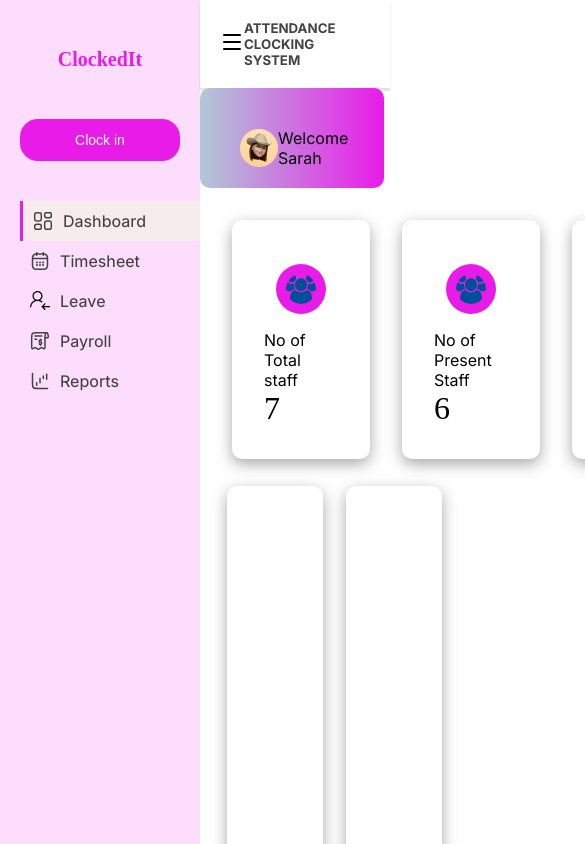
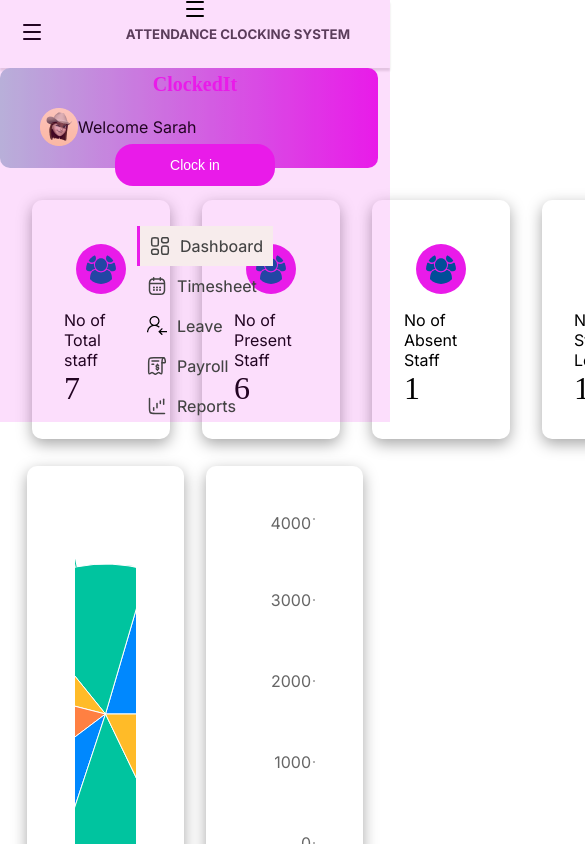
Before and after one commit to chidinmabnwaeze/AttendanceSystem, a React (Vite) app: page /dashboard in a window 390 px wide. Shown: the top 844 px of the page, 585 px wide, since content can reach past the window. Built offline with nearby package versions, Linux system fonts and the light colour scheme.

Commit message:
fixed styles for responsiveness

```diff
--- a/src/components/Sidebar.jsx
+++ b/src/components/Sidebar.jsx
@@ -1,4 +1,4 @@
-import React from "react";
+import React, { useState } from "react";
 import Logo from "../assets/Logo/clock logo.png";
 import Dash from "../assets/icons/dashboard-square-02.svg";
 import Timesheet from "../assets/icons/vuesax/linear/calendar.svg";
@@ -7,12 +7,22 @@ import Payroll from "../assets/icons/invoice-03.svg";
 import Reports from "../assets/icons/waterfall-up-01.svg";
 import leaveIcon from "../assets/icons/leave-user.png";
 import { useLocation } from "react-router-dom";
+import { Menu } from "lucide-react";
 
 const Sidebar = () => {
   const location = useLocation();
 
+  const [openMenu, setOpenMenu] = useState(true);
+
+  const collapseMenu = () => {
+    setOpenMenu((prev) => !prev);
+  };
+
   return (
-    <nav className="sidebar">
+    <nav className={`sidebar ${openMenu ? "" : "collapse"}`}>
+      <div className="collapseMenu" onClick={collapseMenu}>
+        <Menu />
+      </div>
       <div className="logo">
         {/* <img src={Logo} alt="" /> */}
         <p>ClockedIt</p>
--- a/src/styles/clocking.css
+++ b/src/styles/clocking.css
@@ -24,7 +24,6 @@ body {
   align-items: center;
   justify-content: space-between;
 }
-
 .header-text {
   margin-right: 20px;
   color: rgb(67, 67, 67);
@@ -41,7 +40,6 @@ body {
   left: 0;
   top: 0;
 }
-
 .logo {
   margin: 3rem;
   display: flex;
@@ -199,7 +197,6 @@ transform:translate(2);
   border: 1px solid #e91be9;
   height: 100%;
   border-radius: 10px;
-
   position: relative;
 }
 .scanner img {
@@ -218,16 +215,6 @@ transform:translate(2);
   justify-content: space-between;
   align-items: center;
   margin: 0 3rem;
-}
-
-/* responsiveness */
-@media only screen and (max-width: 900px) {
-  .section1 {
-    flex-direction: column;
-  }
-  .timebuttons {
-    width: 400px;
-  }
 }
 
 /* popup css*/
@@ -268,10 +255,7 @@ transform:translate(2);
   margin-top: 8px;
   color: rgba(168, 168, 168, 1);
 }
-/* .userDetails{
 
-
-} */
 .userInfo {
   padding: 20px;
   display: flex;
@@ -343,3 +327,39 @@ transform:translate(2);
   margin: 0 auto;
   padding: 40px;
 }
+
+/* responsiveness */
+@media only screen and (max-width: 900px) {
+  .section1 {
+    flex-direction: column;
+  }
+  .timebuttons {
+    width: 400px;
+  }
+  .collapseMenu {
+    cursor: pointer;
+  }
+  .collapse {
+    display: none;
+  }
+  .sidebar {
+    display: none;
+    background-color: #e91be925;
+    display: flex;
+    justify-content: center;
+    align-items: center;
+    /* flex-direction: column; */
+    width: 100%;
+    height: 50%;
+    z-index: 100;
+    top: 0;
+  }
+  .main-clocking {
+    flex-direction: column;
+    overflow: hidden;
+    margin: 0;
+  }
+  body {
+    margin-left: 0;
+  }
+}
```
